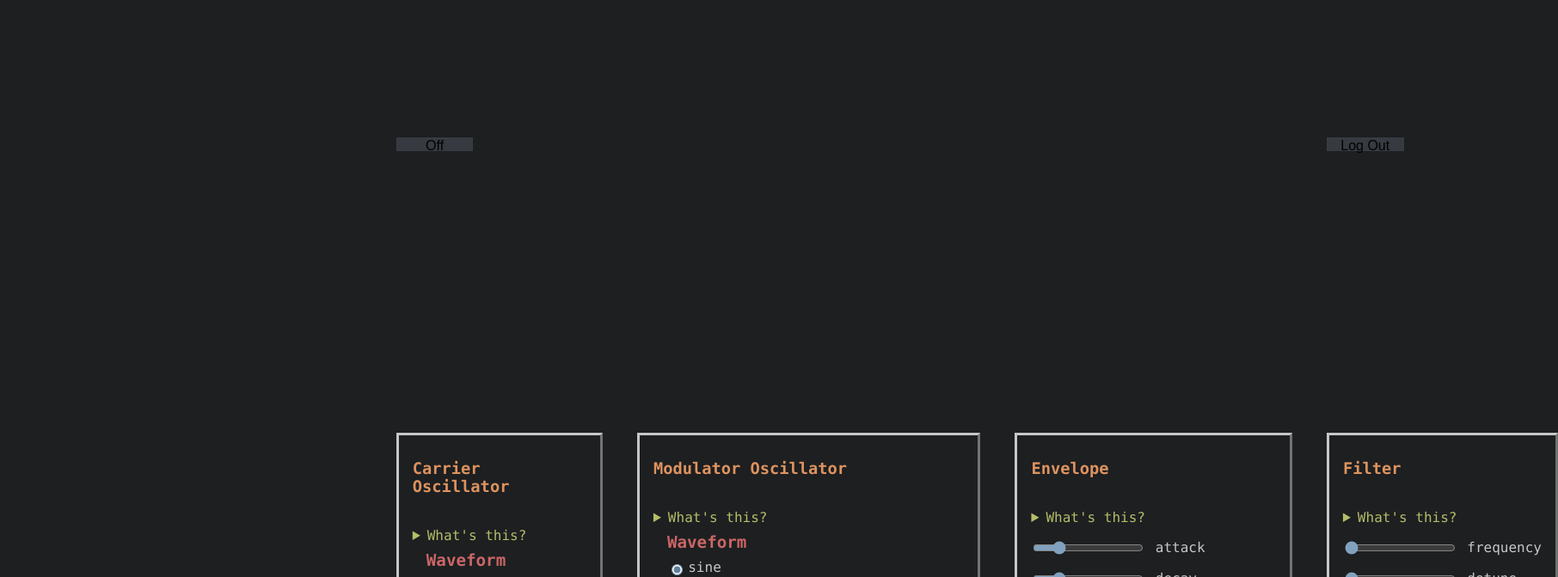
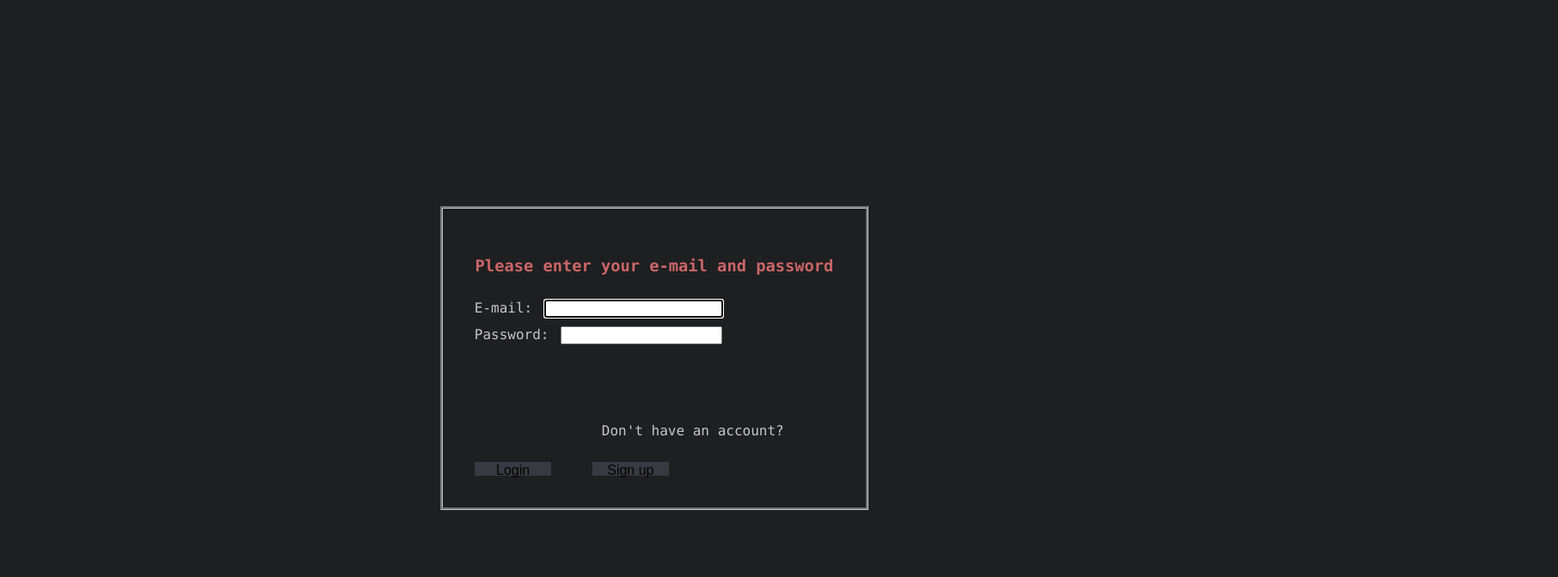
Before and after one commit to wavesinaroom/my_odin_project_synthesizer, a React (Create React App) app: page / in a window 1280 px wide. Shown: the top 672 px of the page at 86% size, 1812 px wide, since content can reach past the window. Built offline with nearby package versions, Linux system fonts and the light colour scheme.

Commit message:
[Feature] Login panel layout

```diff
--- a/src/App.css
+++ b/src/App.css
@@ -44,6 +44,34 @@ fieldset{
   border: none;
 }
 
+form{
+  display: flex;
+  flex-direction: column;
+  justify-content: center;
+  position: absolute;
+  left: 40%;
+  top: 30%;
+  border: groove;
+  border-color: #c5c8c6;
+  padding: 2em;
+}
+
+form > * {
+  padding: 0.3em;
+}
+
+form h3{
+  color: #cc6666;
+}
+
+form p {
+  border: none;
+  padding: 0.7em;
+  size: 2em;
+  z-index: 0;
+  position: relative;
+}
+
 input[type="range"]{
   accent-color: #81a2be;
   margin-right: 1em;
@@ -52,6 +80,16 @@ input[type="range"]{
 input[type="radio"]{
   accent-color: #5f819d;
   margin: 0.5em;
+}
+
+input[type="email"]{
+  margin-left: 1em;
+  width: 15em;
+}
+
+input[type="password"]{
+  margin-left: 1em;
+  width: 13.5em;
 }
 
 label{
@@ -107,3 +145,9 @@ section > *{
 svg{
   padding-top: 4em;
 }
+
+.login-buttons{
+  display: grid;
+  grid-template-areas: ". message"
+                        "login signup";
+}
--- a/src/App.js
+++ b/src/App.js
@@ -1,10 +1,17 @@
+import { useState } from 'react';
 import './App.css';
 import Body from './components/body';
+import Login from './components/login'
 
 function App() {
+  const [tooglePanel, setTooglePanel] = useState(false)
   return(
     <>
-      <Body/>
+      {tooglePanel?
+        <Body/>
+        :
+        <Login/>
+      }
     </>
   );
 }
--- a/src/components/login.js
+++ b/src/components/login.js
@@ -87,8 +87,7 @@ const Login = () =>{
     <>
       {signup?
         <form name='signup' onSubmit={handleSignup}>
-          <fieldset>
-            <legend>Please enter e-mail and password to create an account</legend>
+            <h3>Please enter e-mail and password to create an account</h3>
             <label>E-mail:
               <input value={user.email}  name='email' type='email' onChange={handleEmail} autoFocus required/>
             </label>
@@ -96,14 +95,14 @@ const Login = () =>{
               <input value={user.password} name='password' type='password' onChange={handlePassword} required/>
             </label>
               <p data-testid='exception'>{exception}</p>
+            <div className='signup-buttons'>
               <button type='submit'>Sign up</button>
               <button onClick={handleSignupToggle}>Login</button>
-          </fieldset>
+            </div>
         </form>
         :
         <form name='login' onSubmit={handleLogin}>
-          <fieldset>
-            <legend>Please enter your e-mail and password</legend>
+            <h3>Please enter your e-mail and password</h3>
             <label>E-mail:
               <input value={user.email}  name='email' type='email' onChange={handleEmail} autoFocus required/>
             </label>
@@ -111,10 +110,11 @@ const Login = () =>{
               <input value={user.password} name='password' type='password' onChange={handlePassword} required/>
             </label>
             <p data-testid='exception'>{exception}</p>
-            <button type='submit'>Login</button>
-            <p>Don&apos;t have an account?</p>
-            <button onClick={handleSignupToggle}>Sign up</button>
-          </fieldset>
+            <div className='login-buttons'>
+              <button style={{gridArea:"login"}}type='submit'>Login</button>
+              <p style={{gridArea:"message"}}>Don&apos;t have an account?</p>
+              <button style={{gridArea:"signup"}}onClick={handleSignupToggle}>Sign up</button>
+            </div>
         </form>
       }
     </>
```
Lines whose indentation alone changed are shown as unchanged.
